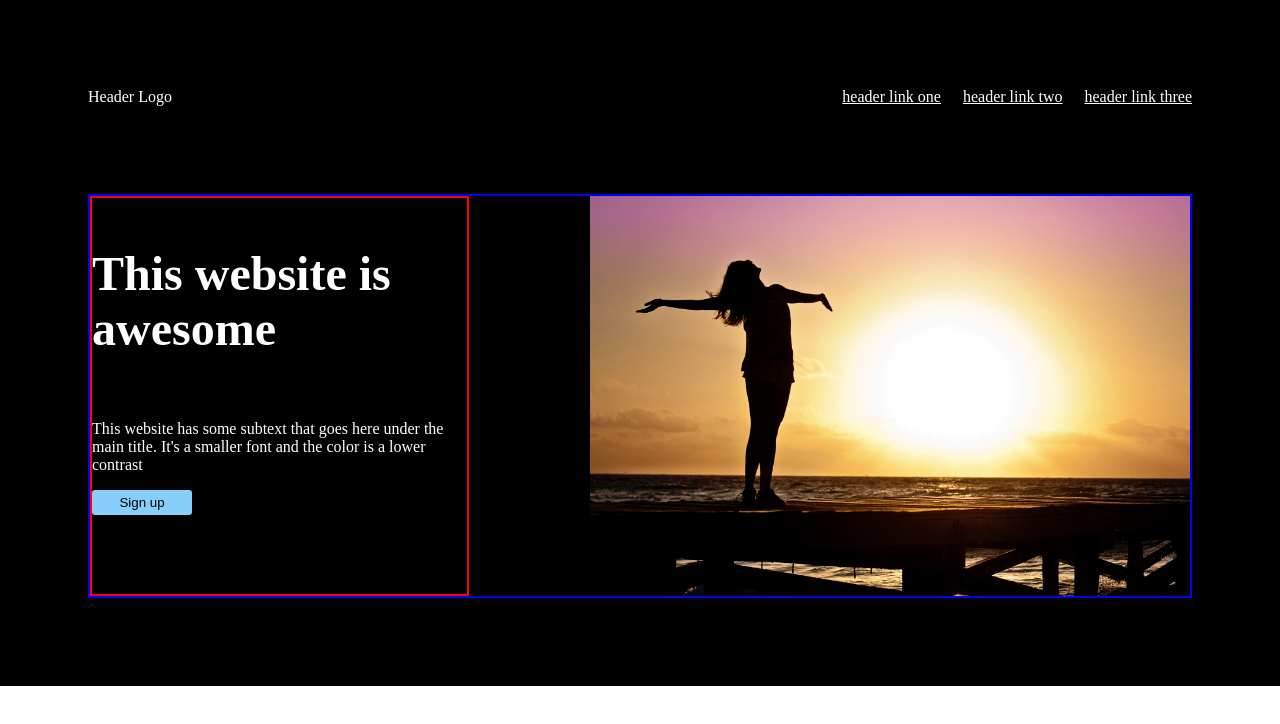
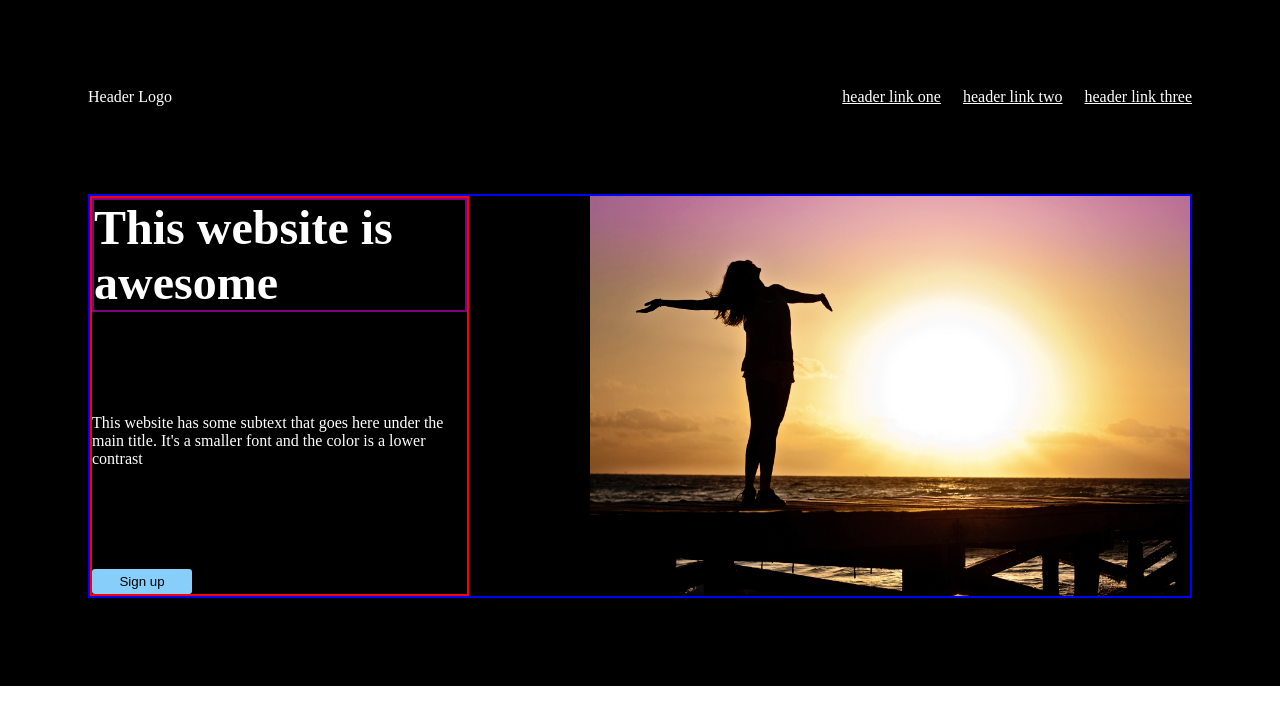
Before and after one commit to THX1313/Project-Landing-Page, a plain HTML site: page index.html in a window 1280 px wide. Drawn offline with Linux system fonts and the light colour scheme.

Commit message:
Change styling of top section of landing page

```diff
--- a/style.css
+++ b/style.css
@@ -1,4 +1,4 @@
-body {
+* {
     margin: 0;
     padding: 0;
 }
@@ -22,6 +22,7 @@ body {
 
 #title {
     font-size: 3rem;
+    border: 2px solid purple;
 }
 
 #navBar {
@@ -47,6 +48,7 @@ a {
     max-width: 375px;
     display: flex;
     flex-direction: column;
+    justify-content: space-between;
     border: 2px solid red;
 
 }
```
